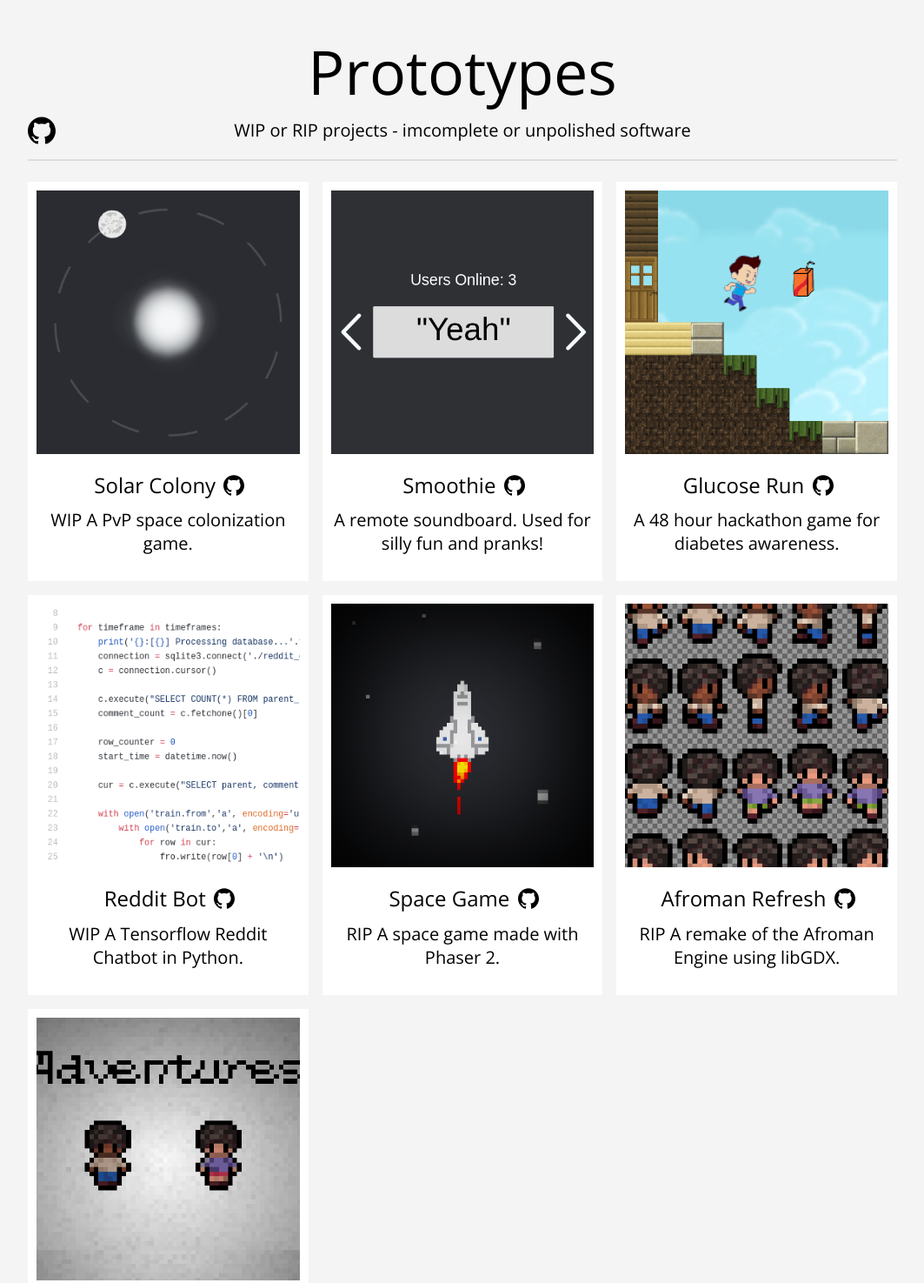
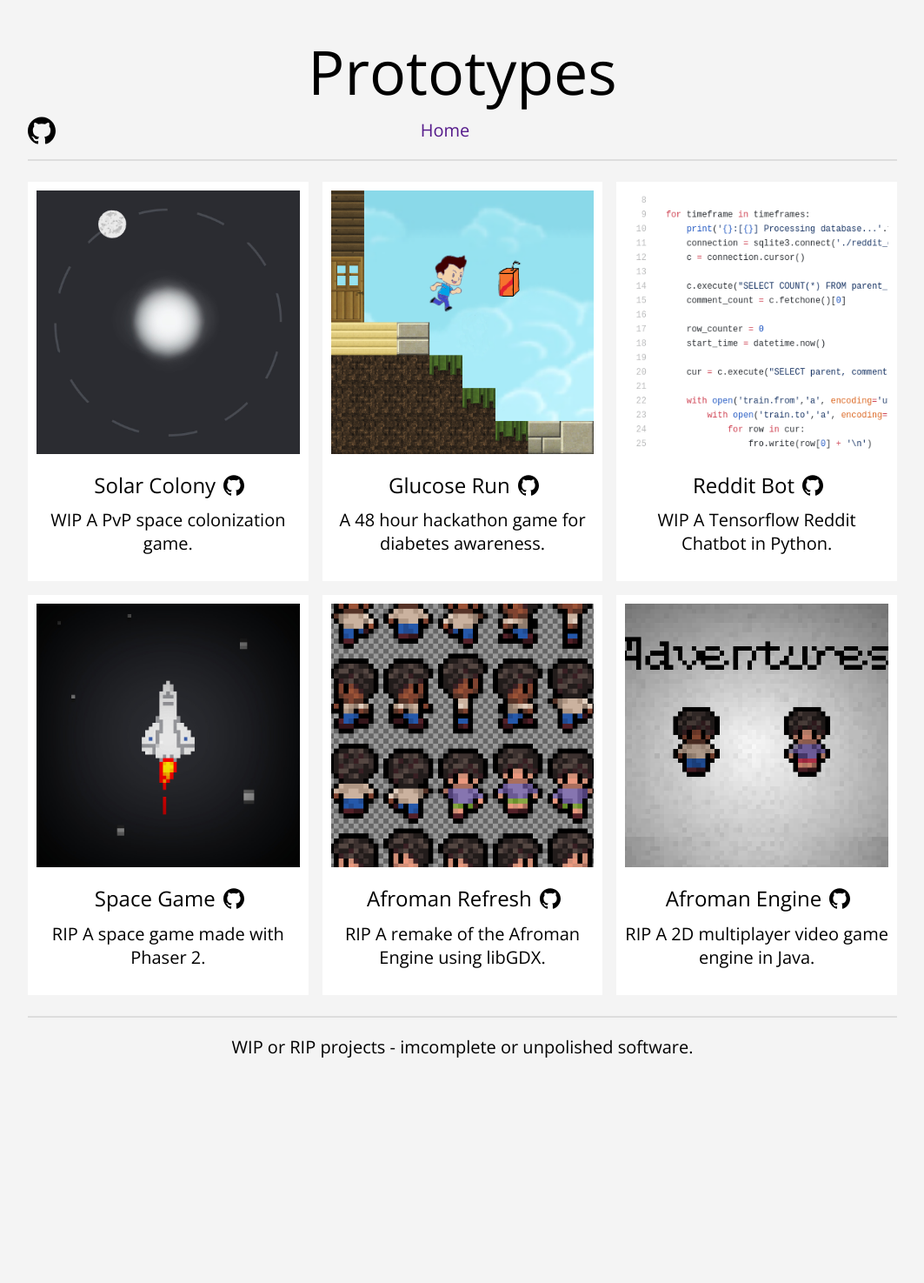
Before and after one commit to defaultsamson/website, a plain HTML site: page prototypes/index.html in a window 1280 px wide. Shown: the top 1475 px of the page at 87% size, without its empty margins (108-1171 px from the left). After the commit the page ends 1237 px from the top, so only its background shows below. Drawn offline with nearby package versions, Linux system fonts and the light colour scheme.

Commit message:
Updated site

```diff
--- a/prototypes/index.html
+++ b/prototypes/index.html
@@ -67,22 +67,18 @@
 
 	a:link {
 		text-decoration: none;
-		color: black;
 	}
 
 	a:visited {
 		text-decoration: none;
-		color: black;
 	}
 
 	a:hover {
 		text-decoration: none;
-		color: black;
 	}
 
 	a:active {
 		text-decoration: none;
-		color: black;
 	}
 
 	.line {
@@ -167,7 +163,7 @@
 			<a href='https://github.com/qwertysam'>
 				<img id='mainGithub' src='./images/github.svg'>
 			</a>
-			<p>WIP or RIP projects - imcomplete or unpolished software</p>
+			<p><a href=''>Home</a>&emsp;&emsp;<a href='/prototypes'></p>
 			<div class='line'></div>
 			<div class='row'>
 				<div class='column'>
@@ -177,15 +173,6 @@
 						</a>
 						<h3>Solar Colony <a href='https://github.com/qwertysam/solar-colony'><img class='github' src='./images/github.svg'></a></h3>
 						<p>WIP A PvP space colonization game.</p>
-					</div>
-				</div>
-				<div class='column'>
-					<div class='content'>
-						<a href='/prototypes/smoothie'>
-							<img src='./images/smoothie.png' width='100%'>
-						</a>
-						<h3>Smoothie <a href='https://github.com/qwertysam/smoothie-website'><img class='github' src='./images/github.svg'></a></h3>
-						<p>A remote soundboard. Used for silly fun and pranks!</p>
 					</div>
 				</div>
 				<div class='column'>
@@ -229,7 +216,7 @@
 				</div>
 			</div>
 			<div class='line'></div>
-			<p>The birthplace and resting place of many projects.</p>
+			<p>WIP or RIP projects - imcomplete or unpolished software.</p>
 		</div>
 	</div>
 </body>
```
Also changed, not shown: index.html (+6 -10 lines), images/prototype.jpg (deleted).
